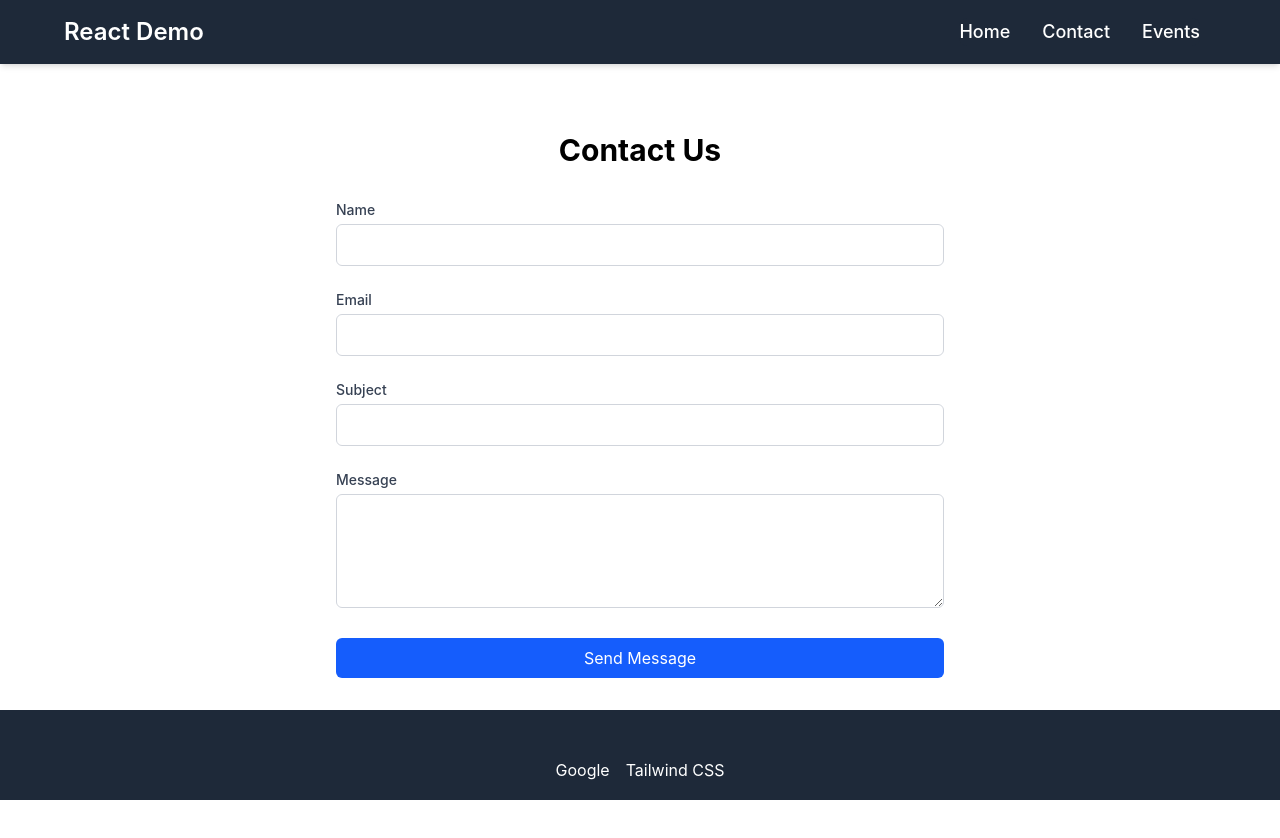
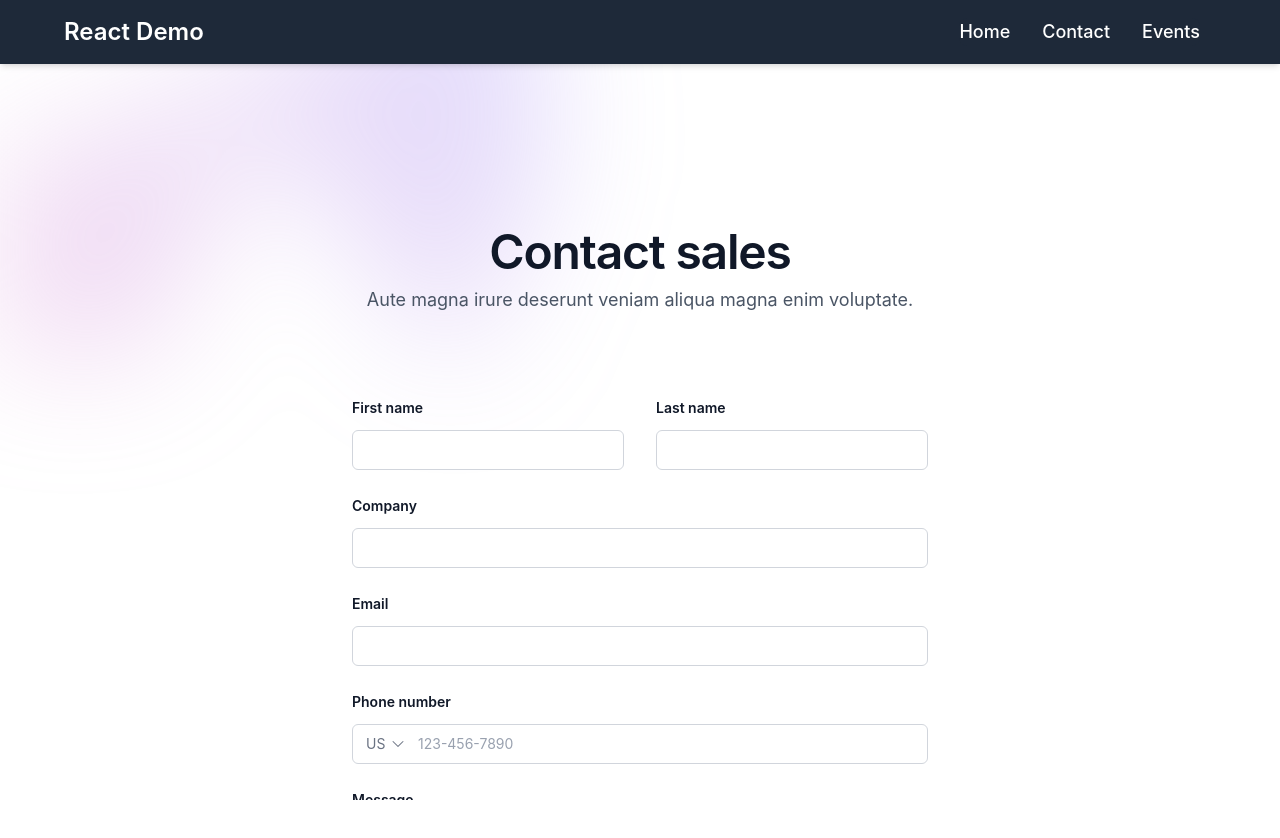
Before and after one commit to seangca/ReactDemo, a React (Vite) app: page /contact in a window 1280 px wide. Shown: the top 838 px of the page. Before the commit the page ends 800 px from the top, so only its background shows below. Built offline with nearby package versions, Linux system fonts and the light colour scheme.

Commit message:
changed Contact Page

```diff
--- a/package.json
+++ b/package.json
@@ -10,6 +10,8 @@
     "preview": "vite preview"
   },
   "dependencies": {
+    "@headlessui/react": "^2.2.0",
+    "@heroicons/react": "^2.2.0",
     "@tailwindcss/vite": "^4.0.11",
     "react": "^19.0.0",
     "react-dom": "^19.0.0",
--- a/src/pages/Contact.jsx
+++ b/src/pages/Contact.jsx
@@ -1,105 +1,166 @@
+'use client'
+
 import { useState } from 'react'
+import { ChevronDownIcon } from '@heroicons/react/24/solid'
+import { Switch } from '@headlessui/react'
 
-export default function Contact() {
-  const [formData, setFormData] = useState({
-    name: '',
-    email: '',
-    subject: '',
-    message: ''
-  })
-
-  const handleChange = (e) => {
-    const { name, value } = e.target
-    setFormData(prev => ({
-      ...prev,
-      [name]: value
-    }))
-  }
-
-  const handleSubmit = (e) => {
-    e.preventDefault()
-    // Here you would typically handle form submission
-    console.log('Form submitted:', formData)
-    // Reset form
-    setFormData({
-      name: '',
-      email: '',
-      subject: '',
-      message: ''
-    })
-  }
+export default function Example() {
+  const [agreed, setAgreed] = useState(false)
 
   return (
-    <div className="flex flex-col items-center p-8 max-w-2xl mx-auto">
-      <h1 className="text-3xl font-bold mb-8">Contact Us</h1>
-
-      <form onSubmit={handleSubmit} className="w-full space-y-6">
-        <div>
-          <label htmlFor="name" className="block text-sm font-medium text-gray-700 mb-1">
-            Name
-          </label>
-          <input
-            type="text"
-            id="name"
-            name="name"
-            value={formData.name}
-            onChange={handleChange}
-            className="w-full px-4 py-2 border border-gray-300 rounded-md focus:outline-none focus:ring-2 focus:ring-blue-500"
-            required
+    <div className="isolate bg-white px-6 py-24 sm:py-32 lg:px-8">
+      <div
+        aria-hidden="true"
+        className="absolute inset-x-0 top-[-10rem] -z-10 transform-gpu overflow-hidden blur-3xl sm:top-[-20rem]"
+      >
+        <div
+          style={{
+            clipPath:
+              'polygon(74.1% 44.1%, 100% 61.6%, 97.5% 26.9%, 85.5% 0.1%, 80.7% 2%, 72.5% 32.5%, 60.2% 62.4%, 52.4% 68.1%, 47.5% 58.3%, 45.2% 34.5%, 27.5% 76.7%, 0.1% 64.9%, 17.9% 100%, 27.6% 76.8%, 76.1% 97.7%, 74.1% 44.1%)',
+          }}
+          className="relative left-1/2 -z-10 aspect-1155/678 w-[36.125rem] max-w-none -translate-x-1/2 rotate-[30deg] bg-linear-to-tr from-[#ff80b5] to-[#9089fc] opacity-30 sm:left-[calc(50%-40rem)] sm:w-[72.1875rem]"
         />
       </div>
-
+      <div className="mx-auto max-w-2xl text-center">
+        <h2 className="text-4xl font-semibold tracking-tight text-balance text-gray-900 sm:text-5xl">Contact sales</h2>
+        <p className="mt-2 text-lg/8 text-gray-600">Aute magna irure deserunt veniam aliqua magna enim voluptate.</p>
+      </div>
+      <form action="#" method="POST" className="mx-auto mt-16 max-w-xl sm:mt-20">
+        <div className="grid grid-cols-1 gap-x-8 gap-y-6 sm:grid-cols-2">
           <div>
-          <label htmlFor="email" className="block text-sm font-medium text-gray-700 mb-1">
+            <label htmlFor="first-name" className="block text-sm/6 font-semibold text-gray-900">
+              First name
+            </label>
+            <div className="mt-2.5">
+              <input
+                id="first-name"
+                name="first-name"
+                type="text"
+                autoComplete="given-name"
+                className="block w-full rounded-md bg-white px-3.5 py-2 text-base text-gray-900 outline-1 -outline-offset-1 outline-gray-300 placeholder:text-gray-400 focus:outline-2 focus:-outline-offset-2 focus:outline-indigo-600"
+              />
+            </div>
+          </div>
+          <div>
+            <label htmlFor="last-name" className="block text-sm/6 font-semibold text-gray-900">
+              Last name
+            </label>
+            <div className="mt-2.5">
+              <input
+                id="last-name"
+                name="last-name"
+                type="text"
+                autoComplete="family-name"
+                className="block w-full rounded-md bg-white px-3.5 py-2 text-base text-gray-900 outline-1 -outline-offset-1 outline-gray-300 placeholder:text-gray-400 focus:outline-2 focus:-outline-offset-2 focus:outline-indigo-600"
+              />
+            </div>
+          </div>
+          <div className="sm:col-span-2">
+            <label htmlFor="company" className="block text-sm/6 font-semibold text-gray-900">
+              Company
+            </label>
+            <div className="mt-2.5">
+              <input
+                id="company"
+                name="company"
+                type="text"
+                autoComplete="organization"
+                className="block w-full rounded-md bg-white px-3.5 py-2 text-base text-gray-900 outline-1 -outline-offset-1 outline-gray-300 placeholder:text-gray-400 focus:outline-2 focus:-outline-offset-2 focus:outline-indigo-600"
+              />
+            </div>
+          </div>
+          <div className="sm:col-span-2">
+            <label htmlFor="email" className="block text-sm/6 font-semibold text-gray-900">
               Email
             </label>
+            <div className="mt-2.5">
               <input
-            type="email"
                 id="email"
                 name="email"
-            value={formData.email}
-            onChange={handleChange}
-            className="w-full px-4 py-2 border border-gray-300 rounded-md focus:outline-none focus:ring-2 focus:ring-blue-500"
-            required
+                type="email"
+                autoComplete="email"
+                className="block w-full rounded-md bg-white px-3.5 py-2 text-base text-gray-900 outline-1 -outline-offset-1 outline-gray-300 placeholder:text-gray-400 focus:outline-2 focus:-outline-offset-2 focus:outline-indigo-600"
               />
             </div>
-
-        <div>
-          <label htmlFor="subject" className="block text-sm font-medium text-gray-700 mb-1">
-            Subject
+          </div>
+          <div className="sm:col-span-2">
+            <label htmlFor="phone-number" className="block text-sm/6 font-semibold text-gray-900">
+              Phone number
             </label>
-          <input
-            type="text"
-            id="subject"
-            name="subject"
-            value={formData.subject}
-            onChange={handleChange}
-            className="w-full px-4 py-2 border border-gray-300 rounded-md focus:outline-none focus:ring-2 focus:ring-blue-500"
-            required
+            <div className="mt-2.5">
+              <div className="flex rounded-md bg-white outline-1 -outline-offset-1 outline-gray-300 has-[input:focus-within]:outline-2 has-[input:focus-within]:-outline-offset-2 has-[input:focus-within]:outline-indigo-600">
+                <div className="grid shrink-0 grid-cols-1 focus-within:relative">
+                  <select
+                    id="country"
+                    name="country"
+                    autoComplete="country"
+                    aria-label="Country"
+                    className="col-start-1 row-start-1 w-full appearance-none rounded-md py-2 pr-7 pl-3.5 text-base text-gray-500 placeholder:text-gray-400 focus:outline-2 focus:-outline-offset-2 focus:outline-indigo-600 sm:text-sm/6"
+                  >
+                    <option>US</option>
+                    <option>CA</option>
+                    <option>EU</option>
+                  </select>
+                  <ChevronDownIcon
+                    aria-hidden="true"
+                    className="pointer-events-none col-start-1 row-start-1 mr-2 size-5 self-center justify-self-end text-gray-500 sm:size-4"
                   />
                 </div>
-
-        <div>
-          <label htmlFor="message" className="block text-sm font-medium text-gray-700 mb-1">
+                <input
+                  id="phone-number"
+                  name="phone-number"
+                  type="text"
+                  placeholder="123-456-7890"
+                  className="block min-w-0 grow py-1.5 pr-3 pl-1 text-base text-gray-900 placeholder:text-gray-400 focus:outline-none sm:text-sm/6"
+                />
+              </div>
+            </div>
+          </div>
+          <div className="sm:col-span-2">
+            <label htmlFor="message" className="block text-sm/6 font-semibold text-gray-900">
               Message
             </label>
+            <div className="mt-2.5">
               <textarea
                 id="message"
                 name="message"
-            value={formData.message}
-            onChange={handleChange}
-            rows="4"
-            className="w-full px-4 py-2 border border-gray-300 rounded-md focus:outline-none focus:ring-2 focus:ring-blue-500"
-            required
-          ></textarea>
+                rows={4}
+                className="block w-full rounded-md bg-white px-3.5 py-2 text-base text-gray-900 outline-1 -outline-offset-1 outline-gray-300 placeholder:text-gray-400 focus:outline-2 focus:-outline-offset-2 focus:outline-indigo-600"
+                defaultValue={''}
+              />
             </div>
-
+          </div>
+          <div className="flex gap-x-4 sm:col-span-2">
+            <div className="flex h-6 items-center">
+              <Switch
+                checked={agreed}
+                onChange={setAgreed}
+                className="group flex w-8 flex-none cursor-pointer rounded-full bg-gray-200 p-px ring-1 ring-gray-900/5 transition-colors duration-200 ease-in-out ring-inset focus-visible:outline-2 focus-visible:outline-offset-2 focus-visible:outline-indigo-600 data-checked:bg-indigo-600"
+              >
+                <span className="sr-only">Agree to policies</span>
+                <span
+                  aria-hidden="true"
+                  className="size-4 transform rounded-full bg-white ring-1 shadow-xs ring-gray-900/5 transition duration-200 ease-in-out group-data-checked:translate-x-3.5"
+                />
+              </Switch>
+            </div>
+            <div className="text-sm/6 text-gray-600">
+              By selecting this, you agree to our{' '}
+              <a href="#" className="font-semibold text-indigo-600">
+                privacy&nbsp;policy
+              </a>
+              .
+            </div>
+          </div>
+        </div>
+        <div className="mt-10">
           <button
             type="submit"
-          className="w-full bg-blue-600 text-white py-2 px-4 rounded-md hover:bg-blue-700 transition duration-200"
+            className="block w-full rounded-md bg-indigo-600 px-3.5 py-2.5 text-center text-sm font-semibold text-white shadow-xs hover:bg-indigo-500 focus-visible:outline-2 focus-visible:outline-offset-2 focus-visible:outline-indigo-600"
           >
-          Send Message
+            Let's talk
           </button>
+        </div>
       </form>
     </div>
   )
```
Also changed, not shown: 1 other file (tests, documents, lock files or other folders). Lines whose indentation alone changed are shown as unchanged.
